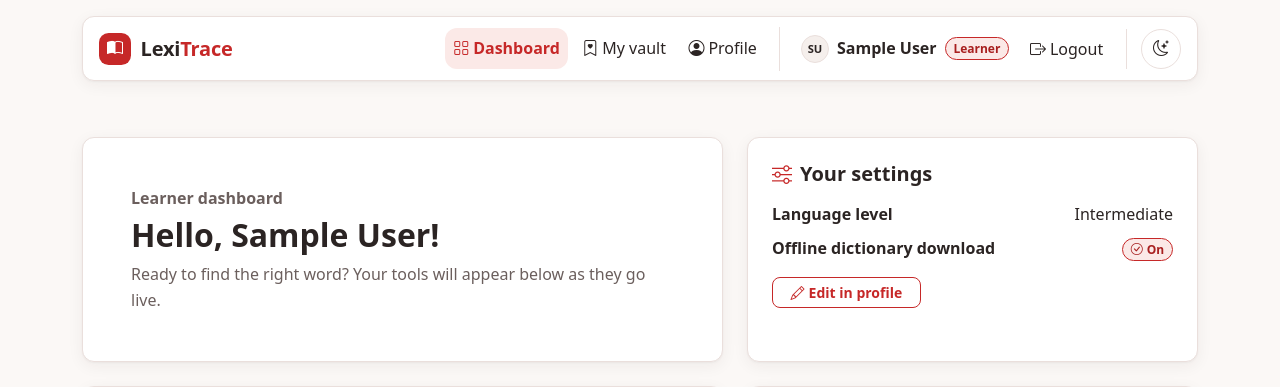
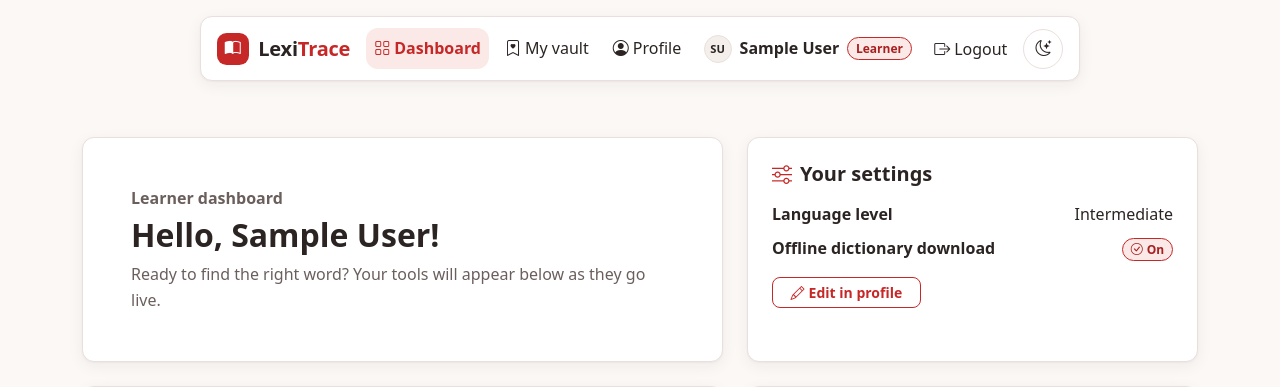
Before and after one commit to Smaons-hub/LexiTrace-Belino-MarcelSimon-G2, a Django app: page /dashboard/learner/ in a window 1280 px wide. Shown: the top 387 px of the page. Run offline with Django 5.2, Linux system fonts and the light colour scheme; the visitor is signed in with stand-in values (Sample User, id 1).

Commit message:
style(nav): tighten the navbar, remove separators and add glow feedback

```diff
--- a/static/css/theme.css
+++ b/static/css/theme.css
@@ -18,6 +18,8 @@
   --lt-on-primary: #FFFFFF;
   --lt-focus-ring: rgba(198, 40, 40, 0.3);
   --lt-shadow: 0 1px 2px rgba(43, 36, 35, 0.04), 0 4px 16px rgba(43, 36, 35, 0.06);
+  --lt-glow: rgba(var(--lt-primary-rgb), 0.28);
+  --lt-glow-shadow: 0 0 0.9rem 0.1rem var(--lt-glow);
   --lt-radius: 0.75rem;
 
   color-scheme: light;
@@ -136,10 +140,16 @@ a {
 .lt-navbar {
   --bs-navbar-padding-y: 0.6rem;
   --bs-navbar-padding-x: 0.25rem;
+  --bs-navbar-brand-margin-end: 0.5rem;
   background-color: var(--lt-surface);
   border: 1px solid var(--lt-border);
   border-radius: var(--lt-radius);
   box-shadow: var(--lt-shadow);
+}
+
+.lt-navbar > .container-fluid {
+  column-gap: 0.5rem;
+  row-gap: 0.6rem;
 }
 
 .lt-logout-form {
@@ -147,16 +157,16 @@ a {
 }
 
 @media (min-width: 992px) {
+  .lt-navbar {
+    width: fit-content;
+    max-width: 100%;
+    margin-inline: auto;
+  }
+
+  .lt-navbar .navbar-collapse,
   .lt-navbar .lt-nav-group {
     align-items: center;
-    gap: 0.4rem;
-  }
-
-  .lt-nav-user,
-  .lt-nav-tools {
-    margin-left: 0.9rem;
-    padding-left: 0.9rem;
-    border-left: 1px solid var(--lt-border);
+    gap: 0.5rem;
   }
 
   .lt-nav-user .navbar-text {
@@ -339,6 +330,7 @@ a {
 
 .btn {
   --bs-btn-border-radius: var(--lt-radius);
+  --bs-btn-focus-box-shadow: var(--lt-glow-shadow);
   --bs-btn-font-weight: 600;
   --bs-btn-padding-x: 1.1rem;
 }
@@ -724,13 +716,74 @@ a {
   font-size: 0.9rem;
 }
 
+.btn:hover,
+.btn:focus-visible,
+.lt-navbar .nav-link:hover,
+.lt-navbar .nav-link:focus-visible,
+.theme-toggle:hover,
+.theme-toggle:focus-visible,
+.navbar-toggler:hover,
+.navbar-toggler:focus-visible,
+a.page-link:hover,
+a.page-link:focus-visible {
+  box-shadow: var(--lt-glow-shadow);
+}
+
+.tool-card:hover,
+.tool-card:focus-within,
+.vault-card:hover,
+.vault-card:focus-within {
+  box-shadow: var(--lt-shadow), var(--lt-glow-shadow);
+}
+
+.btn:disabled,
+.btn.disabled {
+  box-shadow: none;
+  transform: none;
+}
+
 @media (prefers-reduced-motion: no-preference) {
   body,
   .lt-navbar,
-  .card,
+  .card {
+    transition: background-color 0.2s ease, color 0.2s ease, border-color 0.2s ease;
+  }
+
   .btn,
-  .theme-toggle {
-    transition: background-color 0.2s ease, color 0.2s ease, border-color 0.2s ease;
+  .lt-navbar .nav-link,
+  .theme-toggle,
+  .navbar-toggler,
+  .tool-card,
+  .vault-card,
+  a.page-link {
+    transition: color 0.2s ease, border-color 0.2s ease, background-color 160ms ease-out, box-shadow 160ms ease-out, transform 160ms ease-out;
+  }
+
+  .btn:not(:disabled):not(.disabled):hover,
+  .btn:not(:disabled):not(.disabled):focus-visible,
+  .lt-navbar .nav-link:hover,
+  .lt-navbar .nav-link:focus-visible,
+  .theme-toggle:hover,
+  .theme-toggle:focus-visible,
+  .navbar-toggler:hover,
+  .navbar-toggler:focus-visible,
+  a.page-link:hover,
+  a.page-link:focus-visible,
+  .tool-card:hover,
+  .tool-card:focus-within,
+  .vault-card:hover,
+  .vault-card:focus-within {
+    transform: translateY(-1px);
+  }
+
+  .btn:active,
+  .lt-navbar .nav-link:active,
+  .theme-toggle:active,
+  .navbar-toggler:active,
+  a.page-link:active,
+  .tool-card:active,
+  .vault-card:active {
+    transform: none;
   }
 }
 
--- a/templates/base.html
+++ b/templates/base.html
@@ -33,7 +33,7 @@
             <span>Lexi<span class="brand-accent">Trace</span></span>
           </a>
 
-          <div class="lt-nav-tools d-flex align-items-center gap-2 order-lg-last">
+          <div class="d-flex align-items-center gap-2 order-lg-last">
             <button type="button" id="theme-toggle" class="theme-toggle" aria-label="Toggle light and dark mode" title="Toggle light and dark mode">
               <i class="bi bi-moon-stars" aria-hidden="true"></i>
             </button>
@@ -43,7 +43,7 @@
           </div>
 
           <div class="collapse navbar-collapse" id="main-nav">
-            <ul class="navbar-nav lt-nav-group lt-nav-links ms-lg-auto">
+            <ul class="navbar-nav lt-nav-group lt-nav-links">
               <li class="nav-item">
                 <a class="nav-link" href="{% url 'accounts:dashboard' %}"{% if request.resolver_match.url_name == 'learner_dashboard' or request.resolver_match.url_name == 'admin_dashboard' %} aria-current="page"{% endif %}><i class="bi bi-grid me-1" aria-hidden="true"></i>Dashboard</a>
               </li>
@@ -87,7 +87,7 @@
             <span>Lexi<span class="brand-accent">Trace</span></span>
           </a>
 
-          <button type="button" id="theme-toggle" class="theme-toggle ms-auto" aria-label="Toggle light and dark mode" title="Toggle light and dark mode">
+          <button type="button" id="theme-toggle" class="theme-toggle ms-auto ms-lg-0" aria-label="Toggle light and dark mode" title="Toggle light and dark mode">
             <i class="bi bi-moon-stars" aria-hidden="true"></i>
           </button>
 
```
Also changed, not shown: other parts of static/css/theme.css (+6 -23 lines).
